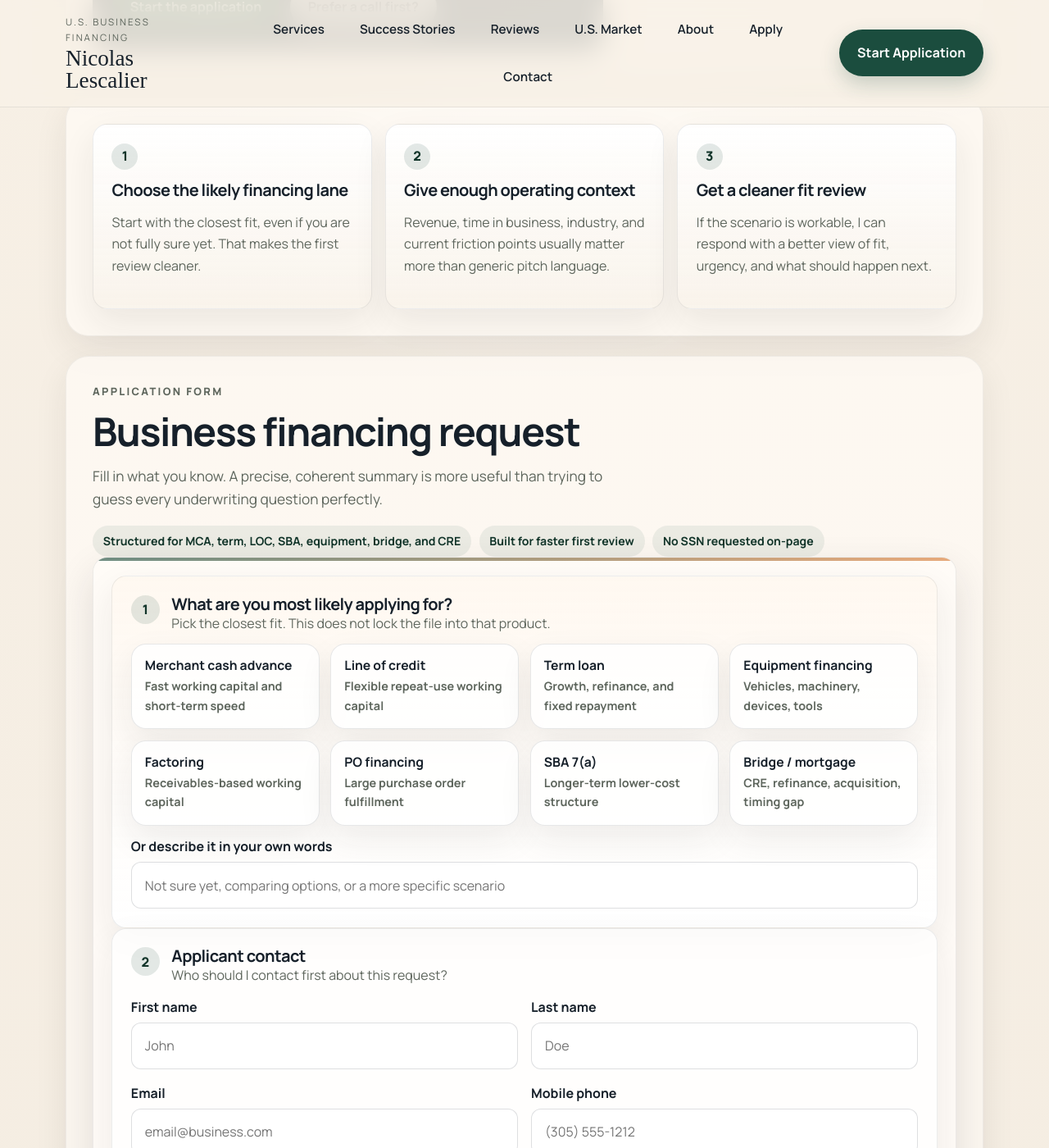
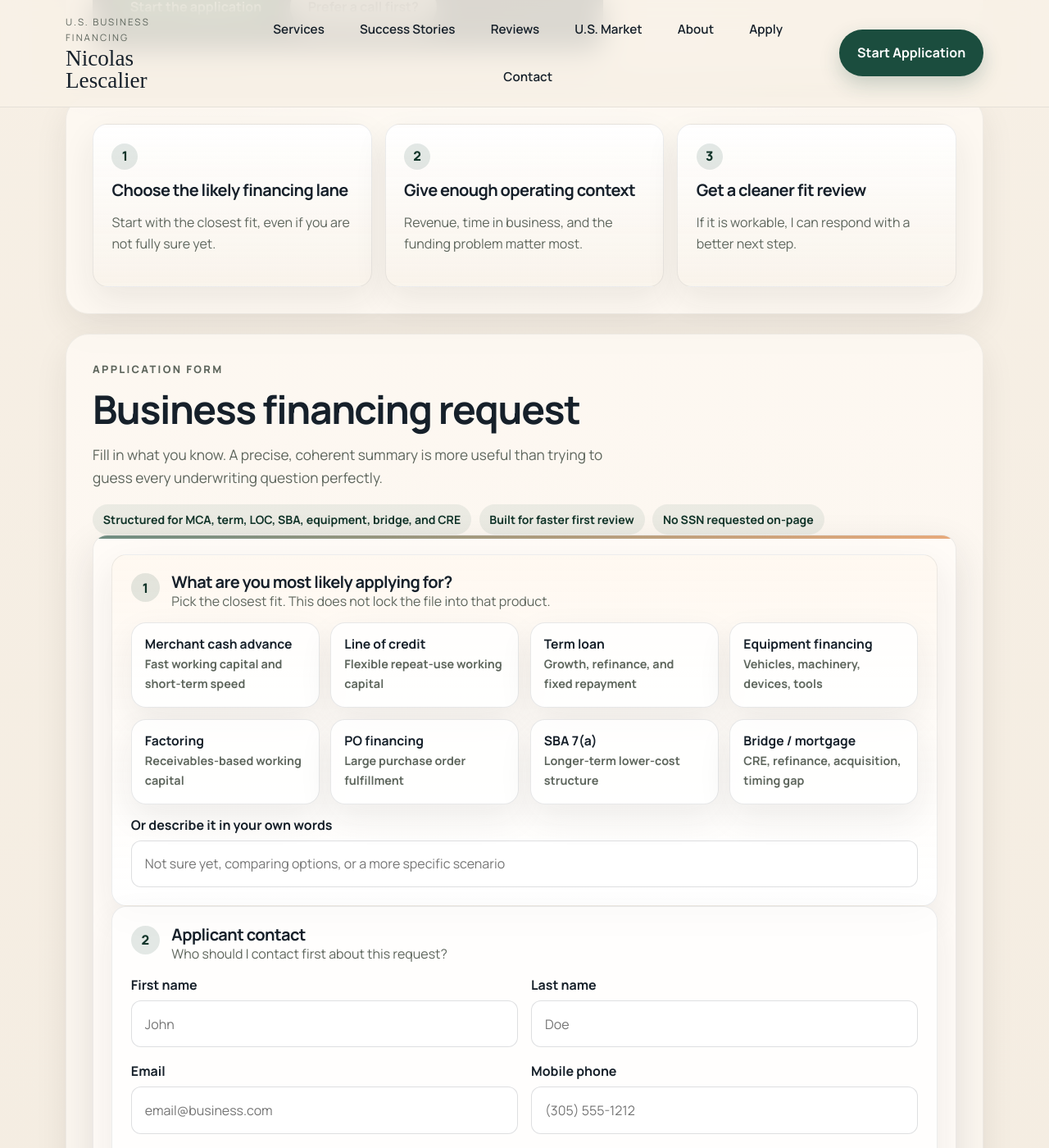
Before and after one commit to lescalier93/nicolaslescalier, a Jekyll site: the page built from apply.md, in a window 1280 px wide and 1400 px high, scrolled down 969 px. Shown: the whole window at 82% size. Built offline with Jekyll 4.4.1, drawn with Linux system fonts in a browser that asks for light colours; some web fonts are replaced; some of the changed text lies outside the part shown.

Commit message:
refactor: streamline application intake

```diff
--- a/apply.md
+++ b/apply.md
@@ -34,17 +34,17 @@
     <article class="step-card">
       <span class="step-card__number">1</span>
       <h3>Choose the likely financing lane</h3>
-      <p>Start with the closest fit, even if you are not fully sure yet. That makes the first review cleaner.</p>
+      <p>Start with the closest fit, even if you are not fully sure yet.</p>
     </article>
     <article class="step-card">
       <span class="step-card__number">2</span>
       <h3>Give enough operating context</h3>
-      <p>Revenue, time in business, industry, and current friction points usually matter more than generic pitch language.</p>
+      <p>Revenue, time in business, and the funding problem matter most.</p>
     </article>
     <article class="step-card">
       <span class="step-card__number">3</span>
       <h3>Get a cleaner fit review</h3>
-      <p>If the scenario is workable, I can respond with a better view of fit, urgency, and what should happen next.</p>
+      <p>If it is workable, I can respond with a better next step.</p>
     </article>
   </div>
 </section>
@@ -159,6 +159,18 @@
           <label for="mobile_phone">Mobile phone</label>
           <input type="tel" id="mobile_phone" name="mobile_phone" required placeholder="(305) 555-1212">
         </div>
+        <div>
+          <label for="best_time">Best time to reach you</label>
+          <select id="best_time" name="best_time">
+            <option value="">Select preferred time</option>
+            <option>Morning</option>
+            <option>Midday</option>
+            <option>Afternoon</option>
+            <option>After 4pm</option>
+            <option>Text first</option>
+            <option>Email first</option>
+          </select>
+        </div>
       </div>
     </div>
 
@@ -174,10 +186,6 @@
         <div>
           <label for="legal_company_name">Legal company name</label>
           <input type="text" id="legal_company_name" name="legal_company_name" required placeholder="Smith Roofing LLC">
-        </div>
-        <div>
-          <label for="business_phone">Business phone</label>
-          <input type="tel" id="business_phone" name="business_phone" placeholder="(305) 555-9898">
         </div>
         <div>
           <label for="business_start_date">Business start date</label>
@@ -229,18 +237,6 @@
           </select>
         </div>
         <div>
-          <label for="company_website">Company website</label>
-          <input type="url" id="company_website" name="company_website" placeholder="https://example.com">
-        </div>
-        <div>
-          <label for="ownership_percent">Ownership percentage</label>
-          <input type="text" id="ownership_percent" name="ownership_percent" placeholder="100%">
-        </div>
-        <div>
-          <label for="employees">Number of employees</label>
-          <input type="number" id="employees" name="employees" min="0" placeholder="12">
-        </div>
-        <div>
           <label for="fico_range">Estimated FICO range</label>
           <select id="fico_range" name="fico_range">
             <option value="">Select estimated range</option>
@@ -267,7 +263,16 @@
       <div class="form-grid--application">
         <div>
           <label for="amount_requested">Amount requested</label>
-          <input type="text" id="amount_requested" name="amount_requested" required placeholder="$150,000">
+          <select id="amount_requested" name="amount_requested" required>
+            <option value="">Select amount range</option>
+            <option>Under $25,000</option>
+            <option>$25,000-$50,000</option>
+            <option>$50,000-$100,000</option>
+            <option>$100,000-$250,000</option>
+            <option>$250,000-$500,000</option>
+            <option>$500,000-$1,000,000</option>
+            <option>$1,000,000+</option>
+          </select>
         </div>
         <div>
           <label for="timeline">Preferred timeline</label>
@@ -319,25 +324,13 @@
       <div class="form-section__header">
         <span class="form-section__number">5</span>
         <div>
-          <h3 class="form-section__title">Business and owner address</h3>
-          <p class="form-section__copy">Enough location detail to understand the operating base and jurisdiction.</p>
+          <h3 class="form-section__title">Final context</h3>
+          <p class="form-section__copy">A few short selectors usually tell me more than a long intake.</p>
         </div>
       </div>
       <div class="form-grid--application">
-        <div class="form-group--full">
-          <label for="address_line_1">Address line 1</label>
-          <input type="text" id="address_line_1" name="address_line_1" required placeholder="42 Railroad St">
-        </div>
-        <div class="form-group--full">
-          <label for="address_line_2">Address line 2</label>
-          <input type="text" id="address_line_2" name="address_line_2" placeholder="Suite 200">
-        </div>
         <div>
-          <label for="city">City</label>
-          <input type="text" id="city" name="city" required placeholder="Miami">
-        </div>
-        <div>
-          <label for="state">State</label>
+          <label for="state">Operating state</label>
           <select id="state" name="state" required>
             <option value="">Select state</option>
             <option>Florida</option>
@@ -353,30 +346,16 @@
           </select>
         </div>
         <div>
-          <label for="zip">ZIP</label>
-          <input type="text" id="zip" name="zip" required placeholder="33101">
-        </div>
-        <div>
-          <label for="homeowner_status">Do you own home property?</label>
-          <select id="homeowner_status" name="homeowner_status">
-            <option value="">Select option</option>
-            <option>Yes</option>
-            <option>No</option>
-            <option>Prefer not to say</option>
+          <label for="time_in_business">Time in business</label>
+          <select id="time_in_business" name="time_in_business">
+            <option value="">Select time in business</option>
+            <option>Under 6 months</option>
+            <option>6-12 months</option>
+            <option>1-2 years</option>
+            <option>2-5 years</option>
+            <option>5+ years</option>
           </select>
         </div>
-      </div>
-    </div>
-
-    <div class="form-section">
-      <div class="form-section__header">
-        <span class="form-section__number">6</span>
-        <div>
-          <h3 class="form-section__title">Final context</h3>
-          <p class="form-section__copy">Short answers here often improve the first review more than extra attachments.</p>
-        </div>
-      </div>
-      <div class="form-grid--application">
         <div>
           <label for="card_processing">Do you process credit cards?</label>
           <select id="card_processing" name="card_processing">
@@ -394,28 +373,18 @@
           </select>
         </div>
         <div>
-          <label for="home_based">Is the business home based?</label>
-          <select id="home_based" name="home_based">
+          <label for="existing_balance">Any existing advance or loan balance?</label>
+          <select id="existing_balance" name="existing_balance">
             <option value="">Select option</option>
-            <option>Yes</option>
-            <option>No</option>
-          </select>
-        </div>
-        <div>
-          <label for="best_time">Best time to reach you</label>
-          <select id="best_time" name="best_time">
-            <option value="">Select preferred time</option>
-            <option>Morning</option>
-            <option>Midday</option>
-            <option>Afternoon</option>
-            <option>After 4pm</option>
-            <option>Text first</option>
-            <option>Email first</option>
+            <option>No existing debt</option>
+            <option>Yes, manageable</option>
+            <option>Yes, heavy payment pressure</option>
+            <option>Not sure</option>
           </select>
         </div>
         <div class="form-group--full">
           <label for="additional_context">Anything else that matters?</label>
-          <textarea id="additional_context" name="additional_context" rows="5" placeholder="Add anything important that would help me understand the file quickly."></textarea>
+          <textarea id="additional_context" name="additional_context" rows="4" placeholder="Optional. Add anything important that would help me understand the file quickly."></textarea>
         </div>
       </div>
     </div>
```
